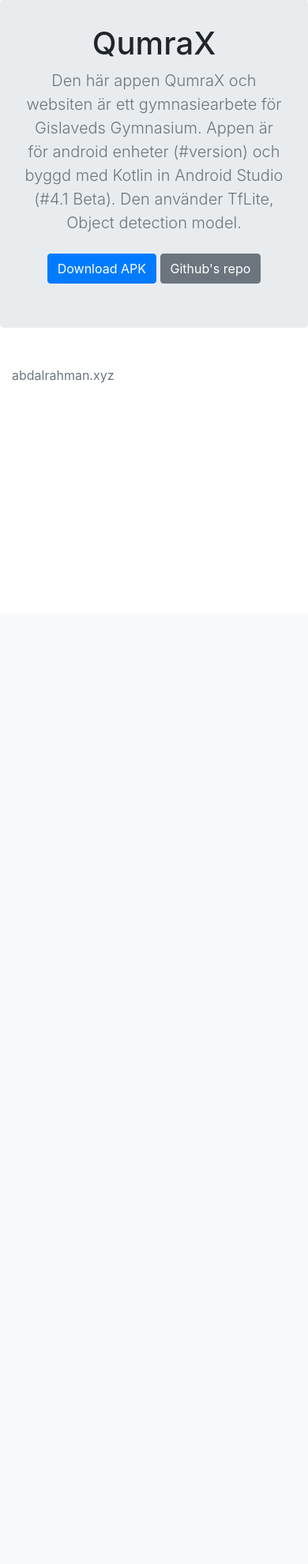
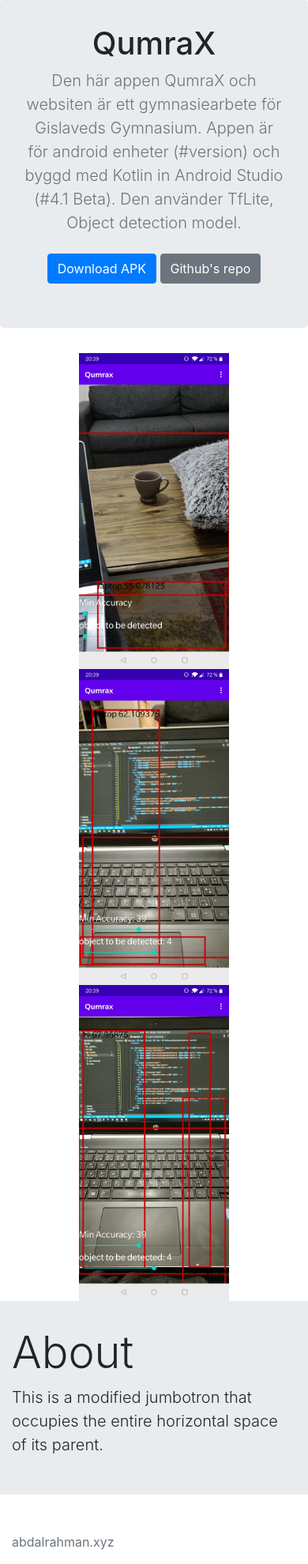
Before and after one commit to abdalrahman01/Qumrax_, a Flask app: page / in a window 390 px wide. Shown: the part 67-2047 px from the top of the page at 79% size. Before the commit the page ends 552 px from the top, so only its background shows below. Run offline with Flask 2, Linux system fonts and the light colour scheme; some libraries are stand-ins or nearby versions.

Commit message:
index.html. now it has pics and about div

```diff
--- a/web_app/templates/index.html
+++ b/web_app/templates/index.html
@@ -40,10 +40,34 @@
                 </p>
                 <p>
                     <a href="{{url_for('download')}}" class="btn btn-primary my-2">Download APK</a>
-                    <a href="#" class="btn btn-secondary my-2">Github's repo</a>
+                    <a href="https://github.com/abdalrahman01/Qumrax_.git" class="btn btn-secondary my-2">Github's repo</a>
                 </p>
             </div>
         </section>
+
+        <div class="text-center">
+        <div class="row">
+            <div class="col-sm">
+                <img src="../static/images/Screenshot_1.jpg" alt="" height="400">
+            </div>
+
+            <div class="col-sm">
+             <img src="../static/images/Screenshot_2.jpg" alt="" height="400">
+         </div>
+
+         <div class="col-sm">
+             <img src="../static/images/Screenshot_3.jpg" alt="" height="400">
+         </div>
+        </div>
+        </div>
+
+        <div class="jumbotron jumbotron-fluid" id="about">
+            <div class="container">
+              <h1 class="display-4">About</h1>
+              <p class="lead">This is a modified jumbotron that occupies the entire horizontal space of its parent.</p>
+            </div>
+          </div>
+
     </main>
 
 
```
Also changed, not shown: web_app/static/images/Screenshot_1.jpg (added), web_app/static/images/Screenshot_2.jpg (added), web_app/static/images/Screenshot_3.jpg (added).
